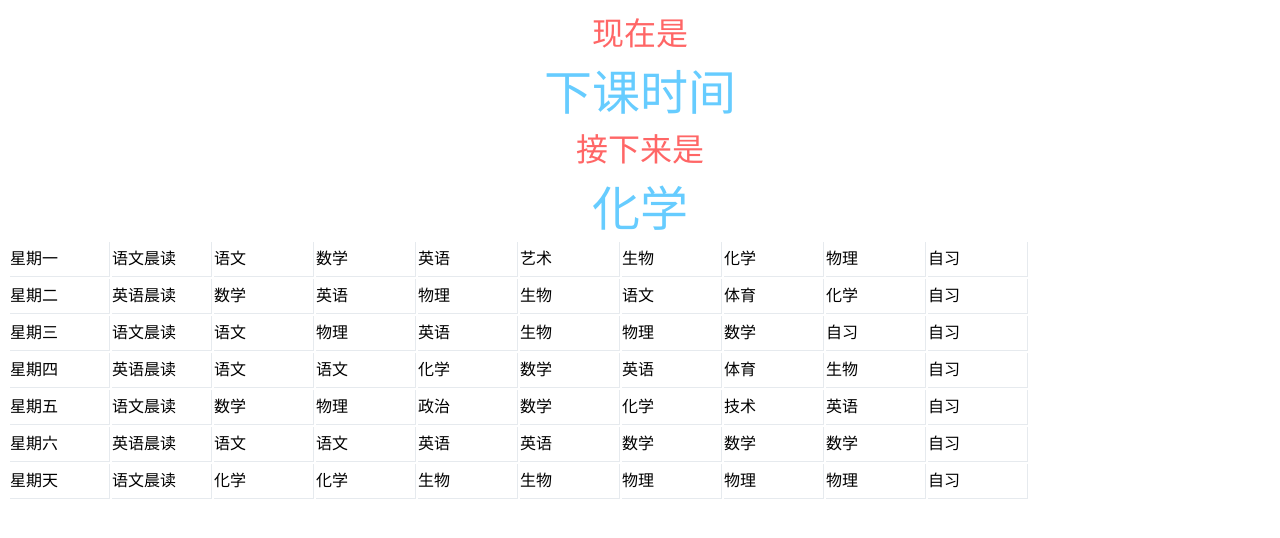
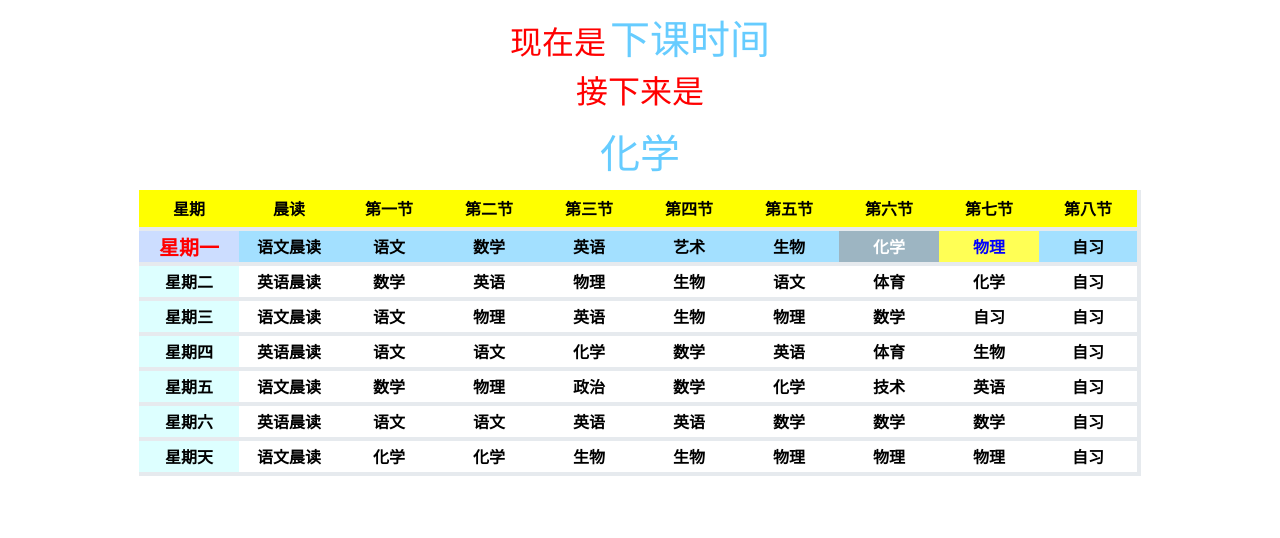
Before and after one commit to sgj123456/kechengbiao, a plain HTML site: page index.html in a window 1280 px wide. Drawn offline with Linux system fonts and the light colour scheme.

Commit message:
first commit

```diff
--- a/index.html
+++ b/index.html
@@ -7,23 +7,63 @@
     <meta name="viewport" content="width=device-width, initial-scale=1.0">
     <title>25班课程表</title>
     <style>
-        #xzs,
+        body {
+            text-align: center;
+        }
+        #xzs {
+            display: inline;
+            color: #ff0000;
+            text-align: center;
+            font-size: 2em;
+        }
         #jxls {
-            color: #ff6666;
+            display: block;
+            color: #ff0000;
             text-align: center;
             font-size: 2em;
         }
 
         #ke {
+            display: inline;
             color: #66ccff;
             text-align: center;
-            font-size: 3em;
+            font-size: 2.5em;
         }
 
         #xiajieke {
-            color: #66ccff;
+            color: #66ccffff;
+            padding: 10px;
             text-align: center;
-            font-size: 3em;
+            font-size: 2.5em;
+        }
+
+        table {
+            text-align: center;
+        }
+
+        table {
+            border-collapse: collapse;
+            margin: 0 auto;
+            text-align: center;
+        }
+
+        table,
+        table td,
+        table th {
+            border: 0;
+            color: #000;
+            font-size: 200;
+            font-weight:600;
+            font-family: 'Gill Sans', 'Gill Sans MT', Calibri, 'Trebuchet MS', sans-serif;
+            height: 35px;
+        }
+
+        table thead th {
+            width: 100px;
+        }
+
+        th {
+            background-color: rgb(255, 255, 0);
         }
 
         td,
@@ -33,8 +73,9 @@
             line-height: 20px;
             box-sizing: border-box;
             padding: 0 0px;
-            border-bottom: 1px solid #E6EAEE;
-            border-right: 1px solid #E6EAEE;
+            border-bottom: 10px solid #E6EAEE;
+            border-right: 10px solid #E6EAEE;
+            border-width: 0.25em;
         }
     </style>
 </head>
@@ -45,8 +86,6 @@
     <div id="jxls">接下来是</div>
     <div id="xiajieke"></div>
     <div id="kcb">
-        <table border="0">
-        </table>
     </div>
     <script>
         const 星期一 = ["语文晨读", "下课时间", "语文", "下课时间", "数学", "下课时间", "英语", "下课时间", "艺术", "下课时间", "生物", "下课时间", "化学", "下课时间", "物理", "下课时间", "自习", "放学中"]
@@ -57,7 +96,6 @@
         const 星期六 = ["英语晨读", "下课时间", "语文", "下课时间", "语文", "下课时间", "英语", "下课时间", "英语", "下课时间", "数学", "下课时间", "数学", "下课时间", "数学", "下课时间", "自习", "放学中"]
         const 星期天 = ["语文晨读", "下课时间", "化学", "下课时间", "化学", "下课时间", "生物", "下课时间", "生物", "下课时间", "物理", "下课时间", "物理", "下课时间", "物理", "下课时间", "自习", "放学中"]
         const 课程表 = [星期一, 星期二, 星期三, 星期四, 星期五, 星期六, 星期天]
-        console.log(星期一.length);
         const 时间 = new Date()
         const 星期 = 时间.getDay()
         const 第几节课 = dijijieke(时间.getHours(), 时间.getMinutes())
@@ -132,7 +170,6 @@
         const ke = document.getElementById("ke")
         const xiajieke = document.getElementById("xiajieke")
         const kcb = document.getElementById("kcb")
-        console.log(课程表[星期][第几节课]);
         setInterval(() => {
             ke.innerText = 课程表[星期][第几节课]
             if (第几节课 == 17) {
@@ -143,22 +180,71 @@
                     xiajieke.innerText = 课程表[星期][第几节课 + 2]
                 } else xiajieke.innerText = 课程表[星期][第几节课 + 1]
             }
-
         }, 1000);
-
+        // for (let i = 0; i < 课程表.length; i++) {
+        //     const tr = document.createElement("tr")
+        //     kcb.firstElementChild.appendChild(tr)
+        //     const td = document.createElement("td")
+        //     td.appendChild(document.createTextNode(xingqiji(i + 1)))
+        //     if (i + 1 == 星期) {
+        //         td.style.color = "red"
+        //         tr.style.background = "#66ccff"
+        //     }
+        //     kcb.firstElementChild.children[i].appendChild(td)
+        //     for (let j = 0; j < 课程表[i].length; j += 2) {
+        //         const td = document.createElement("td")
+        //         td.appendChild(document.createTextNode(课程表[i][j]))
+        //         if (i + 1 == 星期 && j == 第几节课) {
+        //             td.style.background = "red"
+        //             td.style.color = "#66ccff"
+        //         }
+        //         kcb.firstElementChild.children[i].appendChild(td)
+        //     }
+        // }
+        diyici = false
+        setInterval(() => {
+            const table = document.createElement("table")
+            const tr = document.createElement("tr")
+            tr.innerHTML = "<th>星期<th>晨读<th>第一节<th>第二节<th>第三节<th>第四节<th>第五节<th>第六节<th>第七节<th>第八节"
+            table.appendChild(tr)
             for (let i = 0; i < 课程表.length; i++) {
                 const tr = document.createElement("tr")
-            kcb.firstElementChild.appendChild(tr)
                 const td = document.createElement("td")
-            td.appendChild(document.createTextNode(xingqiji(i+1)))
-            kcb.firstElementChild.children[i].appendChild(td)
+                td.style.backgroundColor = "#ddffff"
+                td.appendChild(document.createTextNode(xingqiji(i + 1)))
+                if (i + 1 == 星期) {
+                    td.style.color = "red"
+                    td.style.fontSize = "1.25em"
+                    td.style.backgroundColor = "#ccddff"
+                    tr.style.background = "#66ccff99"
+                }
+                tr.appendChild(td)
                 for (let j = 0; j < 课程表[i].length; j += 2) {
                     const td = document.createElement("td")
                     td.appendChild(document.createTextNode(课程表[i][j]))
-                kcb.firstElementChild.children[i].appendChild(td)
+                    if ((i + 1 == 星期 && j == 第几节课)) {
+                        td.style.background = "red"
+                        td.style.color = "yellow"
                     }
+                    if ((i + 1 == 星期 && j == 第几节课+1)) {
+                        td.style.background = "#ffff55"
+                        td.style.color = "blue"
+                    }
+                    if ((i + 1 == 星期 && j == 第几节课-1)) {
+                        td.style.background = "#99999999"
+                        td.style.color = "white"
+                    }
+                    tr.appendChild(td)
+                }
+                table.appendChild(tr)
+            }
+            if (diyici) {
+                kcb.removeChild(kcb.firstElementChild)
+            }
+            kcb.appendChild(table)
+            diyici = true
+        }, 1000)
 
-        }
     </script>
 </body>
 
```
Lines whose indentation alone changed are shown as unchanged.
